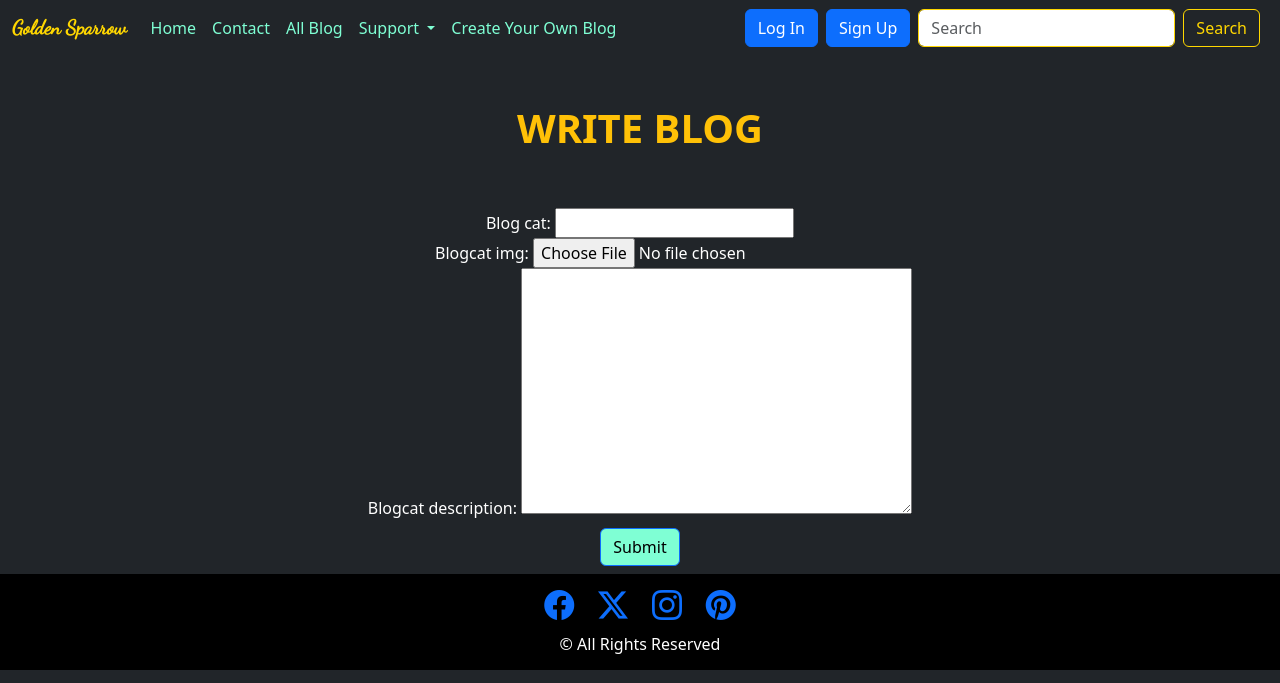
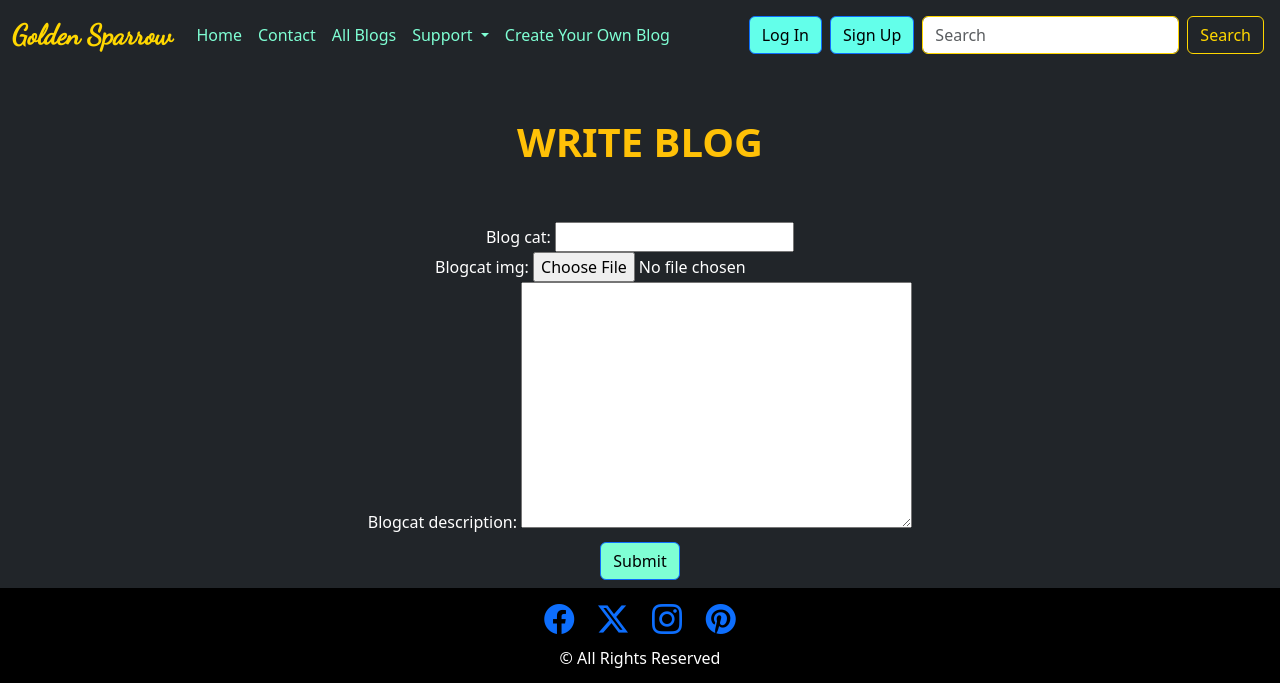
Before and after one commit to Sahil08439/My-Blog, a Django app: page /Blog/ in a window 1280 px wide. Shown: the top 683 px of the page. Run offline with Django 5.2, Linux system fonts and the light colour scheme; some libraries are stand-ins or nearby versions.

Commit message:
navbar.html

```diff
--- a/myblogs/templates/myblogs/navbar.html
+++ b/myblogs/templates/myblogs/navbar.html
@@ -1,5 +1,6 @@
 <!DOCTYPE html>
 <html lang="en">
+
 <head>
   <meta charset="UTF-8">
   <meta name="viewport" content="width=device-width, initial-scale=1.0">
@@ -7,64 +8,84 @@
   <style>
     @import url('https://fonts.googleapis.com/css2?family=Dancing+Script&display=swap');
   </style>
-    <link href="https://cdn.jsdelivr.net/npm/bootstrap@5.3.2/dist/css/bootstrap.min.css" rel="stylesheet" integrity="sha384-T3c6CoIi6uLrA9TneNEoa7RxnatzjcDSCmG1MXxSR1GAsXEV/Dwwykc2MPK8M2HN" crossorigin="anonymous">
+  <link href="https://cdn.jsdelivr.net/npm/bootstrap@5.3.2/dist/css/bootstrap.min.css" rel="stylesheet"
+    integrity="sha384-T3c6CoIi6uLrA9TneNEoa7RxnatzjcDSCmG1MXxSR1GAsXEV/Dwwykc2MPK8M2HN" crossorigin="anonymous">
+  <style>
+    .navbar-nav :hover {
+      transform: scale(0.94);
+    }
+
+    .btn:hover {
+      transform: scale(0.90);
+      box-shadow: 0 0 12px aquamarine;
+    }
+  </style>
 </head>
+
 <body>
   <nav class="navbar navbar-expand-lg bg-dark sticky-top">
     <div class="container-fluid">
-          <a class="navbar-brand fw-bold" href="#" style="color: gold; font-family: 'Dancing Script';">Golden Sparrow</a>
-          <button class="navbar-toggler" type="button" data-bs-toggle="collapse" data-bs-target="#navbarSupportedContent" aria-controls="navbarSupportedContent" aria-expanded="false" aria-label="Toggle navigation">
-            <span class="navbar-toggler-icon"></span>
+      <a class="navbar-brand fw-bold" href="{% url 'home' %}"
+        style="color: gold; font-family: 'Dancing Script'; font-size: 28px;">Golden Sparrow</a>
+      <button class="navbar-toggler" type="button" data-bs-toggle="collapse" data-bs-target="#navbarSupportedContent"
+        aria-controls="navbarSupportedContent" aria-expanded="false" aria-label="Toggle navigation"
+        style="color: gold;">
+        <span class="navbar-toggler-icon" style=" background-color: gold;"></span>
       </button>
       <div class="collapse navbar-collapse" id="navbarSupportedContent">
         <ul class="navbar-nav me-auto mb-2 mb-lg-0">
           <li class="nav-item">
-                <a class="nav-link active" aria-current="page" href="{% url 'home' %}"  style="color: aquamarine;">Home</a>
+            <a class="nav-link active" aria-current="page" href="{% url 'home' %}" style="color: aquamarine;">Home</a>
           </li>
           <li class="nav-item">
-                <a class="nav-link" href="{% url 'contact' %}"  style="color: aquamarine;">Contact</a>
+            <a class="nav-link" href="{% url 'contact' %}" style="color: aquamarine;">Contact</a>
           </li>
           <li class="nav-item">
-                <a class="nav-link" href="{% url 'allblogs' %}"  style="color: aquamarine;">All Blog</a>
+            <a class="nav-link" href="{% url 'allblogs' %}" style="color: aquamarine;">All Blogs</a>
           </li>
           <li class="nav-item dropdown">
-                <a class="nav-link dropdown-toggle" href="#" role="button" data-bs-toggle="dropdown" aria-expanded="false"  style="color: aquamarine;">
+            <a class="nav-link dropdown-toggle" href="#" role="button" data-bs-toggle="dropdown" aria-expanded="false"
+              style="color: aquamarine;">
               Support
             </a>
-                <ul class="dropdown-menu" style="background-color: #212529;">
-                  <li><a class="dropdown-item" href="http://127.0.0.1:8000/newslatter/"  style="color: aquamarine;">Newslatter</a></li>
+            <ul class="dropdown-menu" style="background-color: hsl(210, 11%, 15%);">
+              <li><a class="dropdown-item" href="{% url 'newslatter' %}"
+                  style="color: aquamarine; background-color: #212529;">Newsletter</a></li>
             </ul>
           </li>
           <li class="nav-item">
-                <a class="nav-link" aria-disabled="true" href="http://127.0.0.1:8000/Blog/"  style="color: aquamarine;">Create Your Own Blog</a>
+            <a class="nav-link" aria-disabled="true" href="{% url 'Blog' %}"
+              style="color: aquamarine;">Create Your Own Blog</a>
           </li>
         </ul>
         {% if user.is_authenticated %}
-            <p class="mt-3 px-3 fw-bold" style=" color: gold; font-family: Dancing Script;" >Welcome !! {{ user.username }} ..Glad To See You Again</p>
-            {% comment %} <form method="post" action="{ %url 'logoutuser' %}">
-              {% csrf_token %}
-              <button class="btn btn-primary" type="submit">Log Out</button>
-            </form> {% endcomment %}
-              <a class="btn btn-primary" href="{% url 'logoutuser' %}" style="background-color: rgb(99, 255, 234); color: black;">Log Out</a>
+        <p class="mt-3 px-3 fw-bold" style=" color: gold; font-family: Dancing Script;">Welcome !! {{ user.username }}
+          ..We' re Glad To See You</p>
+
+        <a class="btn btn-primary" href="{% url 'logoutuser' %}"
+          style="background-color: rgb(99, 255, 234); color: black;">Log Out</a>
 
 
 
         {% else %}
-            <form class="px-2" action="{% url 'loginuser' %}" method="get">
+        <form class="px-1" action="{% url 'loginuser' %}" method="get">
           {% csrf_token %}
-              <button class="btn btn-primary" type="submit">Log In</button>
+          <button class="btn btn-primary" type="submit" style="background-color: rgb(99, 255, 234); color: black;">Log
+            In</button>
         </form>
 
-            <form action="{% url 'signupuser' %}" method="get">
+        <form class="px-1" action="{% url 'signupuser' %}" method="get">
           {% csrf_token %}
-              <button class="btn btn-primary" type="submit">Sign Up</button>
+          <button class="btn btn-primary my-2" type="submit"
+            style="background-color: rgb(99, 255, 234); color: black;">Sign Up</button>
         </form>
         {% endif %}
 
-            <form class="d-flex px-2" role="search" method="post" action="{% url 'findproduct' %}">
+        <form class="d-flex px-1 py-2" role="search" method="post" action="{% url 'findproduct' %}">
           {% csrf_token %}
-              <input class="form-control me-2" type="search" name="prod_search" placeholder="Search" aria-label="Search" style="border-color: gold;">
-              <button class="btn btn-outline-success" type="submit" style="color: gold; border-color: gold;">Search</button>
+          <input class="form-control me-2" type="search" name="prod_search" placeholder="Search" aria-label="Search"
+            style="border-color: gold;">
+          <button class="btn" type="submit" style="color: gold; border-color: gold;">Search</button>
         </form>
       </div>
     </div>
```
Lines whose indentation alone changed are shown as unchanged.
